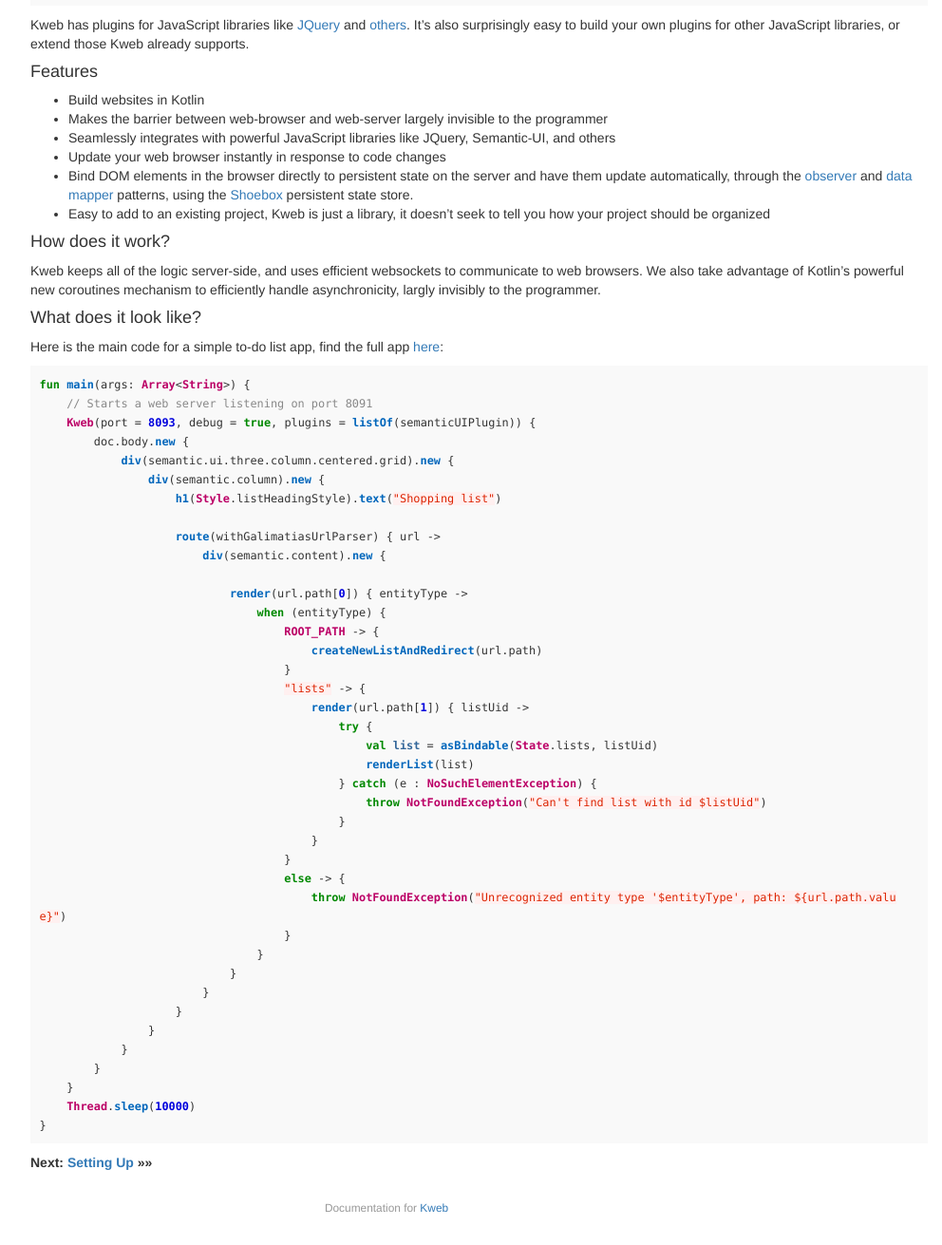
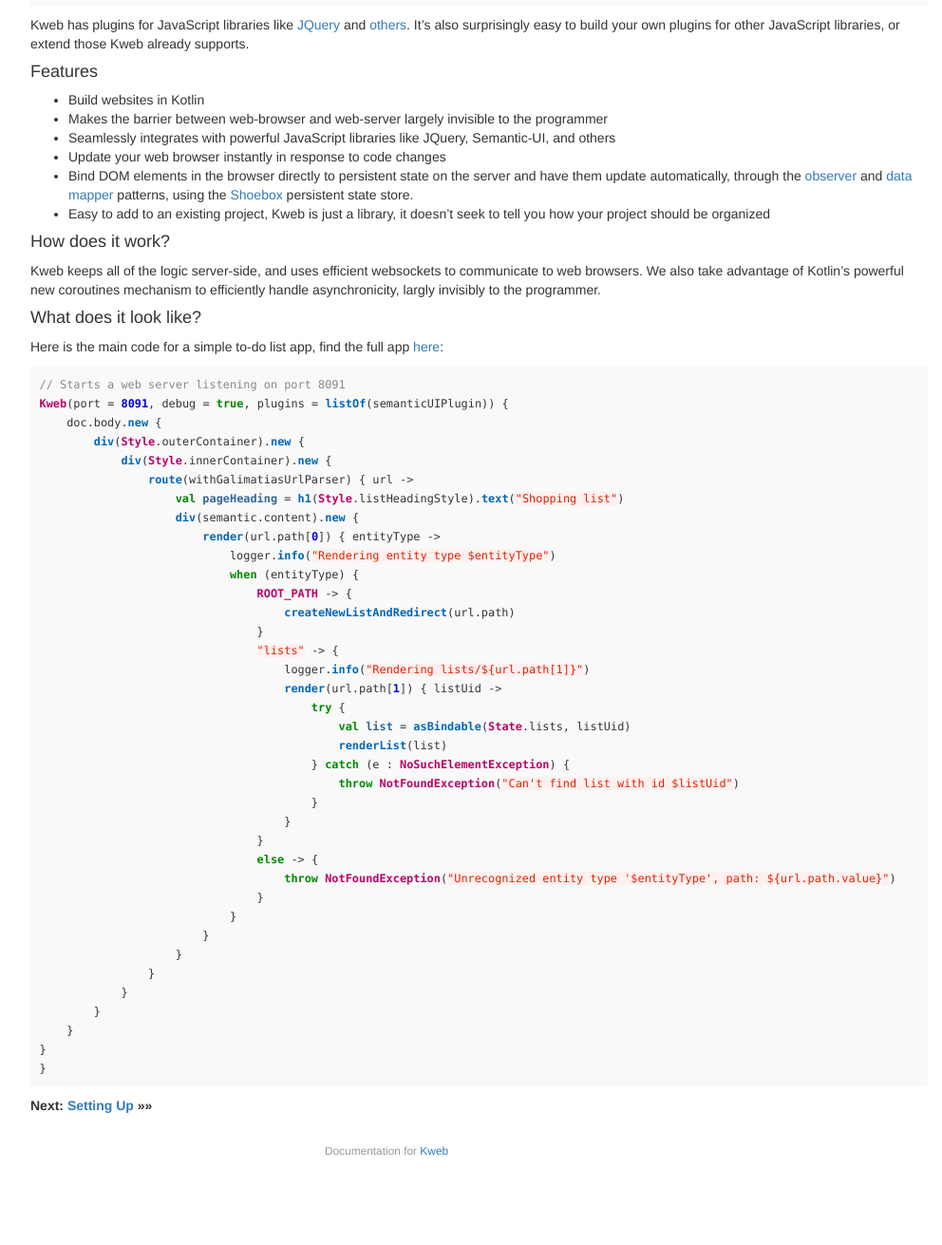
Before and after one commit to kwebio/kwebio.github.io, a Jekyll site: the page built from index.md, in a window 1280 px wide and 1400 px high, scrolled down 235 px, cut to the strip 89-1400 px from the top of the window. Shown: the whole strip at 95% size, without its empty margins (233-1225 px from the left). Built offline with Jekyll 4.4.1, drawn with Linux system fonts in a browser that asks for light colours; nearby versions of some CDN libraries; after the commit the page ends 1575 px from its top, so only the background shows below that.

Commit message:
Update index.md

````diff
--- a/index.md
+++ b/index.md
@@ -42,35 +42,33 @@ asynchronicity, largly invisibly to the programmer.
 Here is the main code for a simple to-do list app, find the full app [here](https://github.com/kwebio/core/tree/master/src/main/kotlin/io/kweb/demos/todo):
 
 ```kotlin
-fun main(args: Array<String>) {
-    // Starts a web server listening on port 8091
-    Kweb(port = 8093, debug = true, plugins = listOf(semanticUIPlugin)) {
-        doc.body.new {
-            div(semantic.ui.three.column.centered.grid).new {
-                div(semantic.column).new {
-                    h1(Style.listHeadingStyle).text("Shopping list")
-
-                    route(withGalimatiasUrlParser) { url ->
-                        div(semantic.content).new {
-
-                            render(url.path[0]) { entityType ->
-                                when (entityType) {
-                                    ROOT_PATH -> {
-                                        createNewListAndRedirect(url.path)
-                                    }
-                                    "lists" -> {
-                                        render(url.path[1]) { listUid ->
-                                            try {
-                                                val list = asBindable(State.lists, listUid)
-                                                renderList(list)
-                                            } catch (e : NoSuchElementException) {
-                                                throw NotFoundException("Can't find list with id $listUid")
-                                            }
+// Starts a web server listening on port 8091
+Kweb(port = 8091, debug = true, plugins = listOf(semanticUIPlugin)) {
+    doc.body.new {
+        div(Style.outerContainer).new {
+            div(Style.innerContainer).new {
+                route(withGalimatiasUrlParser) { url ->
+                    val pageHeading = h1(Style.listHeadingStyle).text("Shopping list")
+                    div(semantic.content).new {
+                        render(url.path[0]) { entityType ->
+                            logger.info("Rendering entity type $entityType")
+                            when (entityType) {
+                                ROOT_PATH -> {
+                                    createNewListAndRedirect(url.path)
+                                }
+                                "lists" -> {
+                                    logger.info("Rendering lists/${url.path[1]}")
+                                    render(url.path[1]) { listUid ->
+                                        try {
+                                            val list = asBindable(State.lists, listUid)
+                                            renderList(list)
+                                        } catch (e : NoSuchElementException) {
+                                            throw NotFoundException("Can't find list with id $listUid")
                                         }
                                     }
-                                    else -> {
-                                        throw NotFoundException("Unrecognized entity type '$entityType', path: ${url.path.value}")
-                                    }
+                                }
+                                else -> {
+                                    throw NotFoundException("Unrecognized entity type '$entityType', path: ${url.path.value}")
                                 }
                             }
                         }
@@ -79,7 +77,7 @@ fun main(args: Array<String>) {
             }
         }
     }
-    Thread.sleep(10000)
+}
 }
 ```
 **Next: [Setting Up]({{ site.baseurl }}{% post_url 2017-03-03-getting-started %}) >>>>**
````
